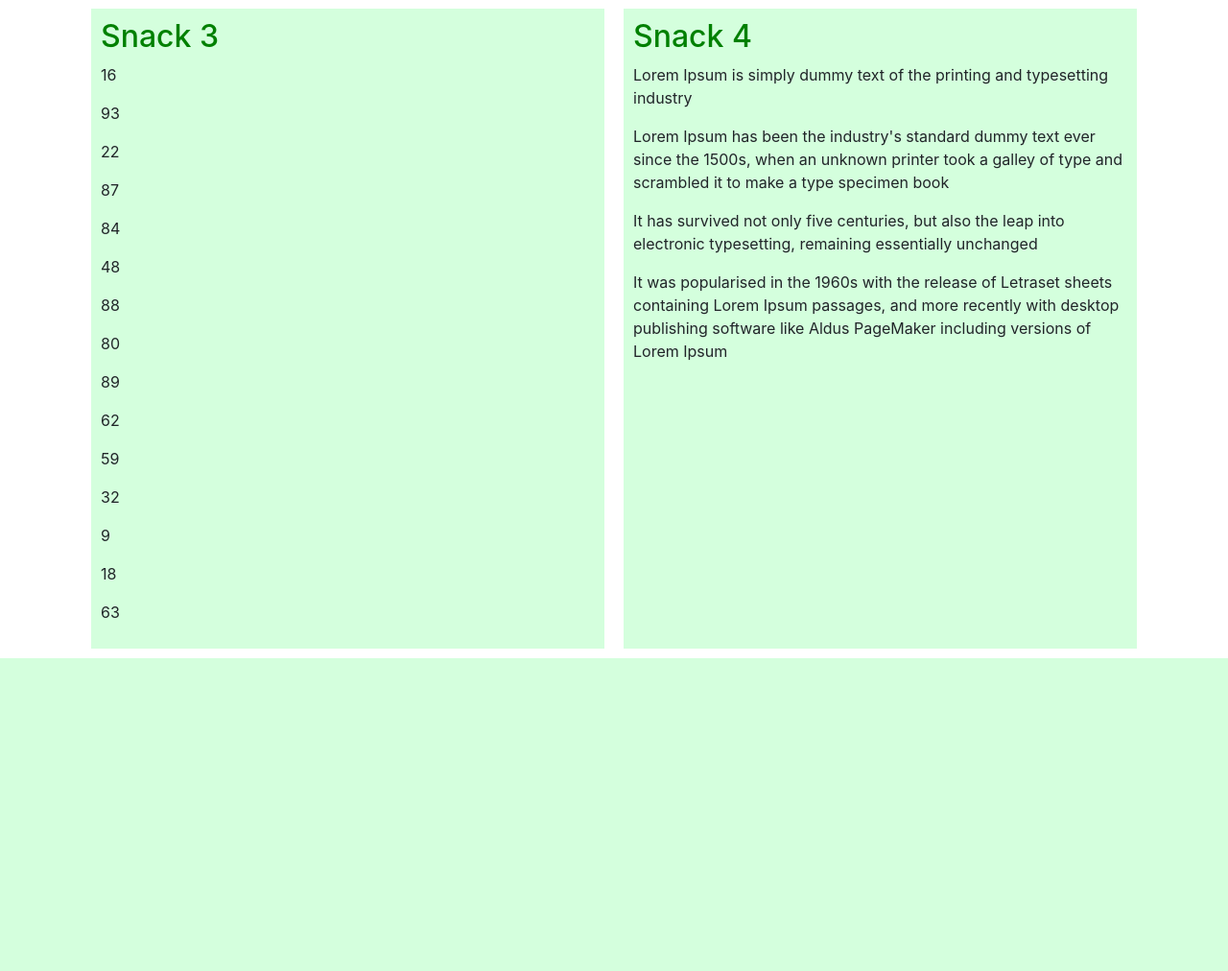
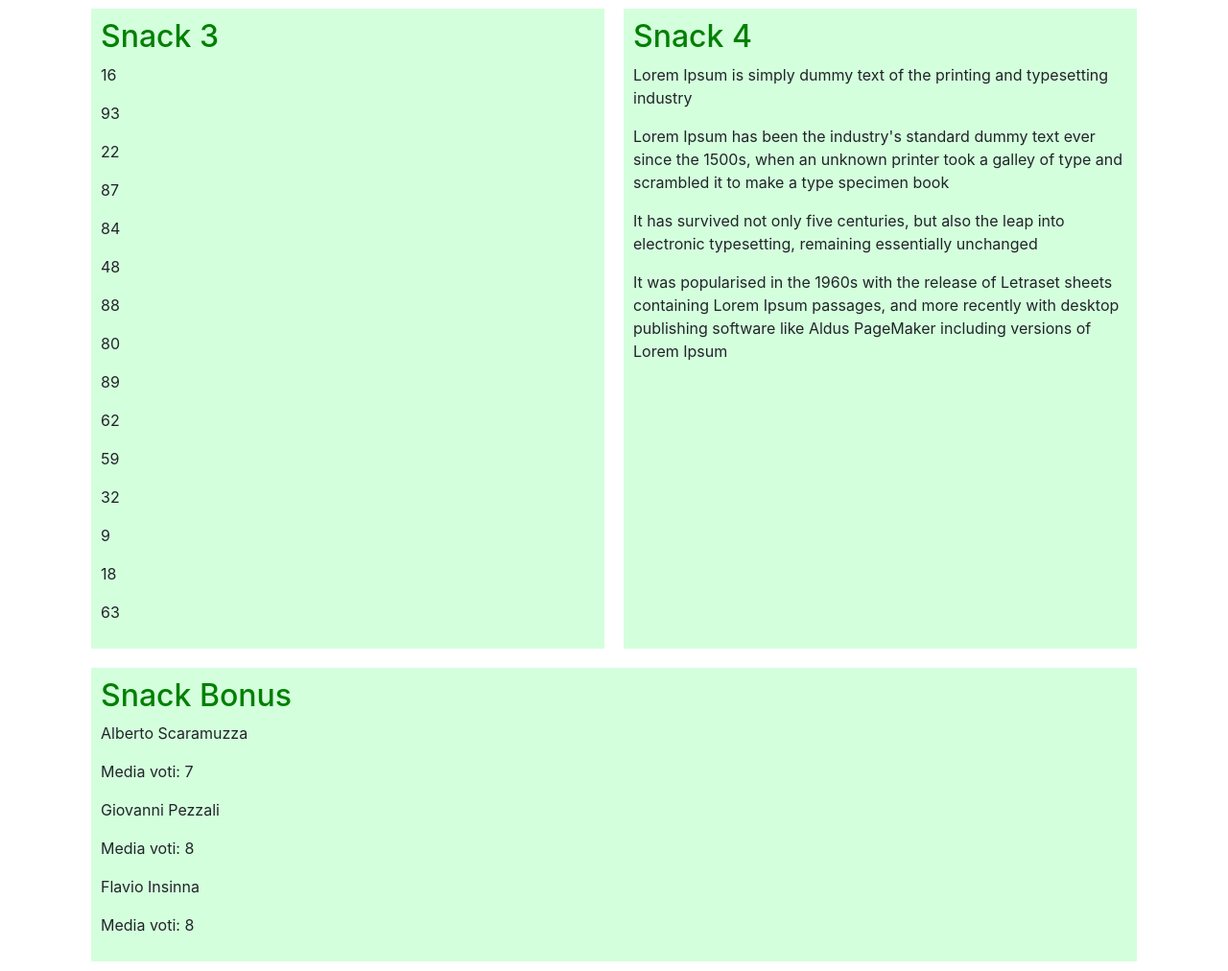
Before and after one commit to Fabio-F16/php-snacks-b1, a PHP site: page / in a window 1280 px wide. Shown: the part 383-1395 px from the top of the page at 96% size. Before the commit the page ends 1069 px from the top, so only its background shows below. Run offline with PHP 8.4, Linux system fonts and the light colour scheme.

Commit message:
Snack bonus

```diff
--- a/index.php
+++ b/index.php
@@ -115,13 +115,67 @@ Prendere il paragrafo e suddividerlo in tanti paragrafi. Ogni punto un nuovo par
             $paragraph = "Lorem Ipsum is simply dummy text of the printing and typesetting industry. Lorem Ipsum has been the industry's standard dummy text ever since the 1500s, when an unknown printer took a galley of type and scrambled it to make a type specimen book. It has survived not only five centuries, but also the leap into electronic typesetting, remaining essentially unchanged. It was popularised in the 1960s with the release of Letraset sheets containing Lorem Ipsum passages, and more recently with desktop publishing software like Aldus PageMaker including versions of Lorem Ipsum.";
 
             $moreParagraph = explode("." , $paragraph);
-            // var_dump($moreParagraph);
+            //  var_dump($paragraph);
             for ($i = 0; $i < count($moreParagraph); $i++){
                 echo('<p>' . $moreParagraph[$i] . '</p>');
             }
             ?>
         </div>
+<!-- Snack Bonus
+Creare un array contenente qualche alunno di un’ipotetica classe.
+Ogni alunno avrà Nome, Cognome e un array contenente i suoi voti scolastici.
+Stampare Nome, Cognome e la media dei voti di ogni alunno. -->
+        <div class="col-12">
+        <h2>Snack Bonus</h2>
+            <?php
+            $class = [
+                    [
+                    'nome' => 'Alberto',
+                    'cognome' => 'Scaramuzza',
+                    'voti' => [
+                        6,
+                        6,
+                        6,
+                        10
+                        ]
+                    ],
+                    [
+                    'nome' => 'Giovanni',
+                    'cognome' => 'Pezzali',
+                    'voti' => [
+                        6,
+                        8,
+                        6,
+                        10
+                        ]
+                    ],
+                    [
+                    'nome' => 'Flavio',
+                    'cognome' => 'Insinna',
+                    'voti' => [
+                        7,
+                        8,
+                        7,
+                        8
+                        ]
+                    ]
+                    ];
+            for ($i = 0; $i < count($class); $i++) {
+                // echo $class[$i]['nome'];
+                // echo $class[$i]['cognome'];
+                $sum = 0;
+                for ($j = 0; $j < count($class[$i]['voti']); $j++){
+                    $sum += $class[$i]['voti'][$j];
+                };
+                // echo('media voti è ' . round($media / count($class[$i]['voti'])));
+                echo ('<p>' . $class[$i]['nome'] . ' ' . $class[$i]['cognome'] . ' ' . '</p>');
+                echo ('<p>' . 'Media voti:' . ' ' . round($sum / count($class[$i]['voti']) . '</p>'));
+            }
+            ?>
+
+        </div>
     </div>
+
 
 </body>
 <style>
```
